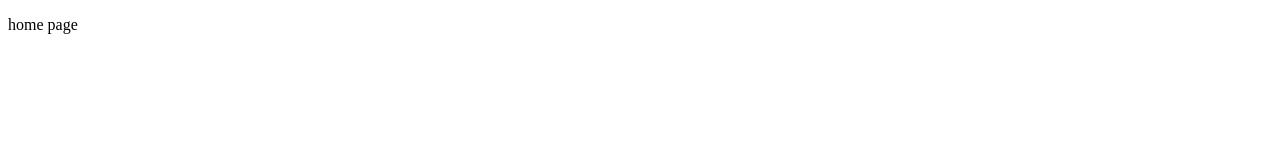
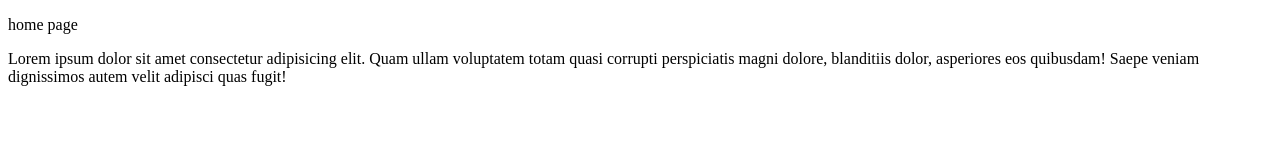
Before and after one commit to FARAZSHAH909/new, a plain HTML site: page home.html in a window 1280 px wide. Drawn offline with Linux system fonts and the light colour scheme.

Commit message:
new file

```diff
--- a/home.html
+++ b/home.html
@@ -8,5 +8,6 @@
 </head>
 <body>
     <p>home page</p>
+    <p>Lorem ipsum dolor sit amet consectetur adipisicing elit. Quam ullam voluptatem totam quasi corrupti perspiciatis magni dolore, blanditiis dolor, asperiores eos quibusdam! Saepe veniam dignissimos autem velit adipisci quas fugit!</p>
 </body>
 </html>
```
